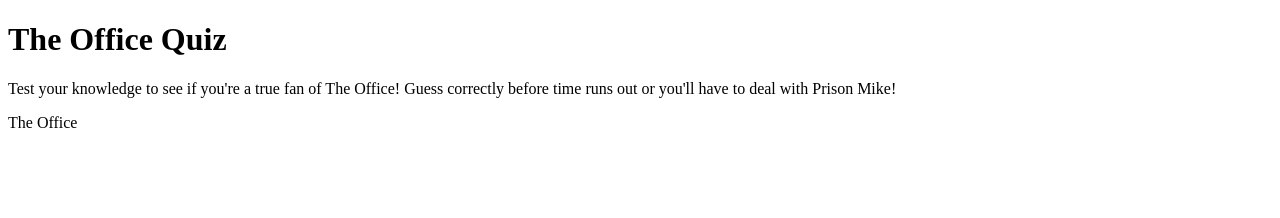
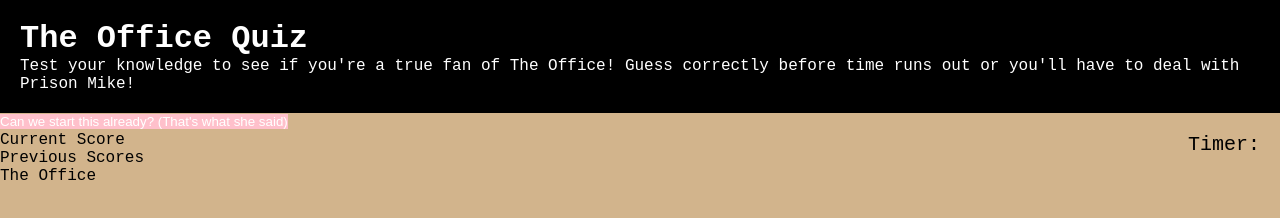
Before and after one commit to mayaatil/hw4, a plain HTML site: page index.html in a window 1280 px wide. Drawn offline with Linux system fonts and the light colour scheme.

Commit message:
added button

```diff
--- /dev/null
+++ b/assets/css/style.css
@@ -0,0 +1,35 @@
+* {
+  box-sizing: border-box;
+  padding: 0;
+  margin: 0;
+}
+
+body {
+  background-color: tan;
+  font-family: "Courier New", Courier, monospace;
+}
+
+/*HEADER*/
+header {
+  padding: 20px;
+
+  background-color: black;
+  color: white;
+}
+
+/*Button Style*/
+button {
+  background-color: pink;
+  color: white;
+  size: 200px;
+  border: 100px;
+  border-color: rgb(206, 99, 117);
+}
+
+/*Timer Placement*/
+.timerPlacement {
+  float: right;
+  font-size: 20px;
+  margin-right: 20px;
+  padding-top: 20px;
+}
--- /dev/null
+++ b/assets/script/script.js
@@ -0,0 +1,25 @@
+//Variables for DOM Elements//
+var timer = document.querySelector("#timer");
+var startBtn = document.querySelector("#start");
+
+//Variables for Game Play//
+var timeRemaining = 10;
+
+//Function for Starting Game//
+function startGame() {
+  setInterval(startTimer, 1000);
+}
+
+//Function for Starting Timer//
+function startTimer() {
+  console.log("ticktock");
+  if (timeRemaining === 0) {
+    timer.innerText = "We're closing down your branch.";
+    return;
+  }
+  timer.innerText = timeRemaining;
+  timeRemaining--;
+}
+
+//Event Listeners//
+startBtn.addEventListener("click", startGame);
--- a/assets/style.css
+++ /dev/null
@@ -1,17 +0,0 @@
-* {
-  box-sizing: border-box;
-  padding: 0;
-  margin: 0;
-}
-
-body {
-  background-color: brown;
-}
-
-/*HEADER*/
-header {
-  padding: 20px;
-  font-family: "Courier New", Courier, monospace;
-  background-color: red;
-  color: white;
-}
--- a/index.html
+++ b/index.html
@@ -5,6 +5,7 @@
     <meta charset="UTF-8">
     <meta http-equiv="X-UA-Compatible" content="IE=edge">
     <meta name="viewport" content="width=device-width, initial-scale=1.0">
+    <link rel="stylesheet" href="./assets/css/style.css" />
     <title>The Office Quiz</title>
 </head>
 
@@ -14,7 +15,18 @@
         <p>Test your knowledge to see if you're a true fan of The Office! Guess correctly before time runs out or you'll
             have to deal with Prison Mike!</p>
     </header>
+
+    <main>
+        <div class=timerPlacement>Timer:<span id="timer"></span></div>
+        <div>
+            <button id="start">Can we start this already? (That's what she said)</button>
+        </div>
+        <div>Current Score</div>
+        <div>Previous Scores</div>
+    </main>
+
     <footer>The Office</footer>
+    <script src="./assets/script/script.js"></script>
 </body>
 
 </html>
```
Also changed, not shown: assets/script.js (deleted).
